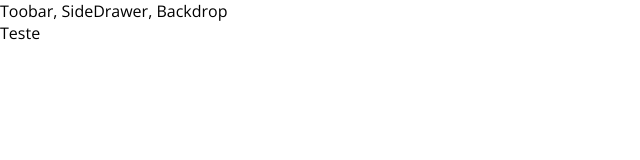
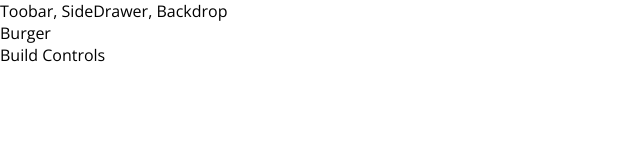
Before and after one commit to luis-k0/myburger, a React app: page / in a window 1280 px wide. Shown: the top 160 px of the page, without its empty margins (0-640 px from the left). Built offline with nearby package versions, Linux system fonts and the light colour scheme.

Commit message:
lesson 116

```diff
--- a/src/App.js
+++ b/src/App.js
@@ -1,11 +1,14 @@
 import React, { Component } from 'react';
 import Layout from './components/Layout/Layout';
+import BurgerBuilder from './containers/BurgerBuilder/BurgerBuilder';
 
 class App extends Component {
   render() {
     return (
       <div>
-        <Layout>Teste</Layout>
+        <Layout>
+          <BurgerBuilder />
+        </Layout>
       </div>
     );
   }
--- /dev/null
+++ b/src/components/Layout/Layout.css
@@ -0,0 +1,3 @@
+.Content {
+    margin-top: 16px;
+}
--- a/src/components/Layout/Layout.js
+++ b/src/components/Layout/Layout.js
@@ -1,12 +1,13 @@
 import React from 'react';
-import Aux from '../../hoc/Auxiliar'
+import Aux from '../../hoc/Auxiliar';
+import classes from './Layout.css';
 
 const layout = ( props ) => (
     <Aux>
         <div>
             Toobar, SideDrawer, Backdrop
         </div>
-        <main>
+        <main className={classes.Content}>
             {props.children}
         </main>
     </Aux>
--- /dev/null
+++ b/src/containers/BurgerBuilder/BurgerBuilder.js
@@ -0,0 +1,15 @@
+import React, {Component} from 'react';
+import Aux from '../../hoc/Auxiliar';
+
+class BurgerBuilder extends Component {
+    render () {
+        return (
+            <Aux>
+                <div>Burger</div>
+                <div>Build Controls</div>
+            </Aux>
+        );
+    }
+}
+
+export default BurgerBuilder;
```
